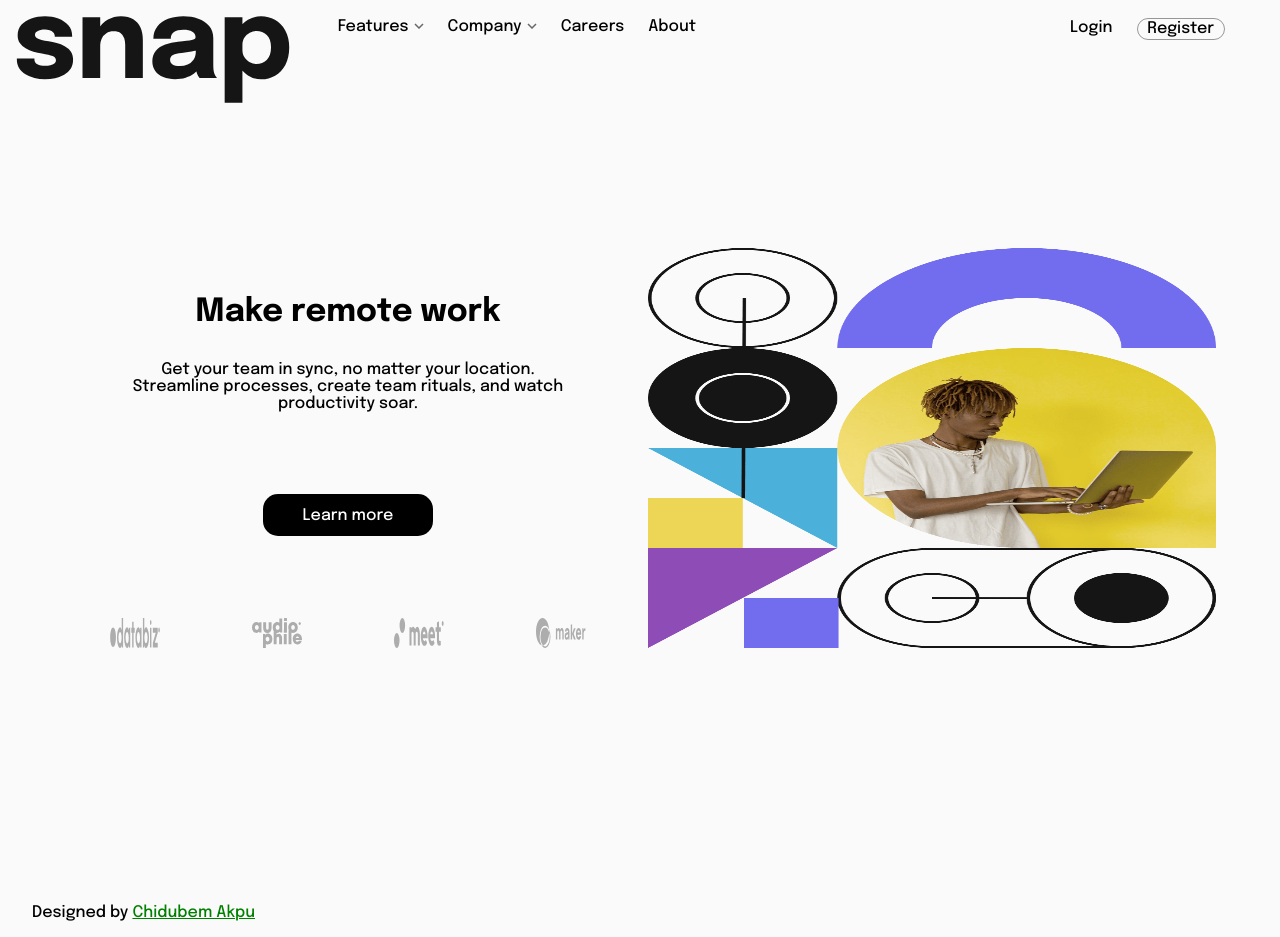
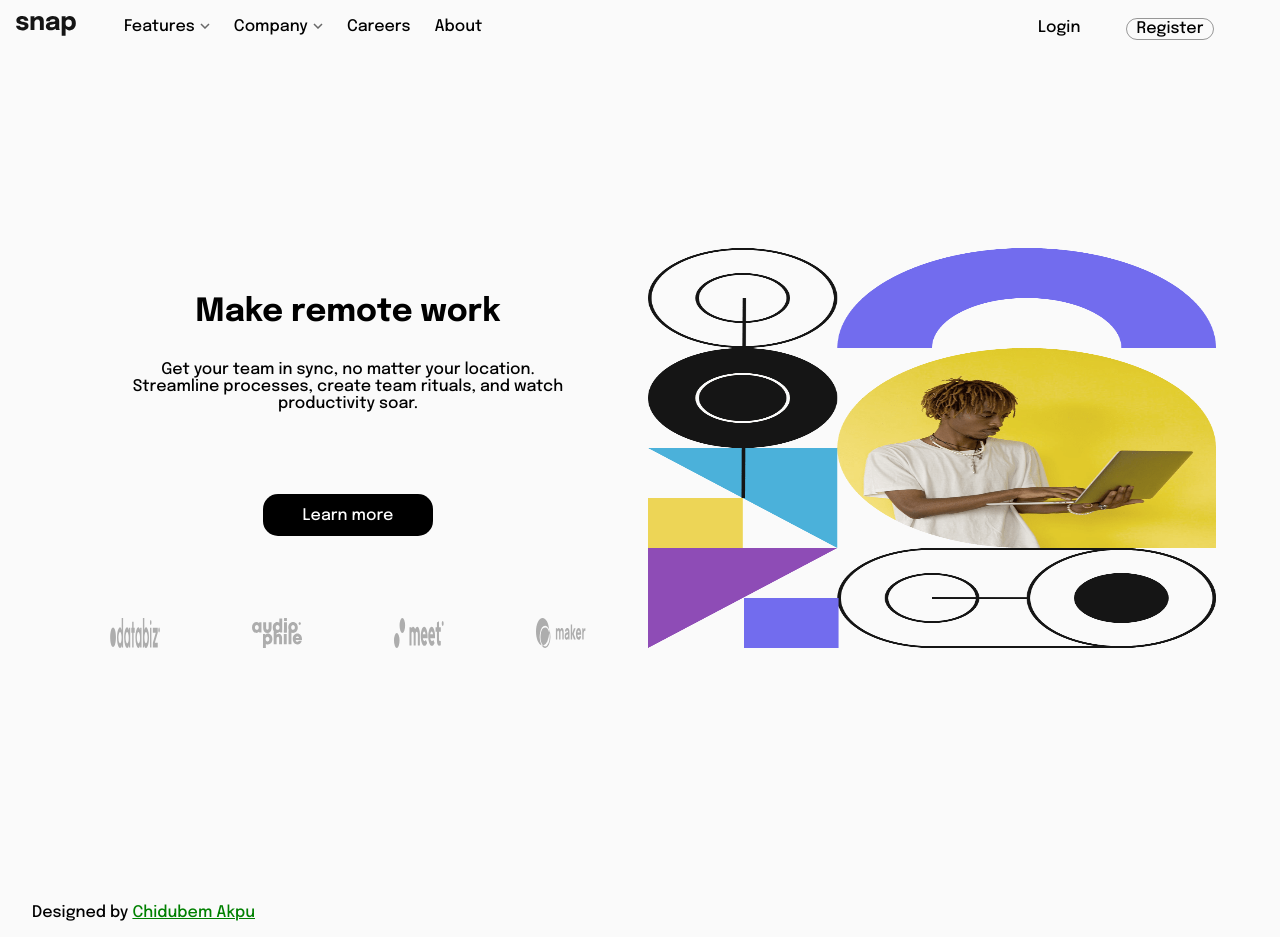
Before and after one commit to ChidubemAkpu/day-7-frontendmentor, a plain HTML site: page index.html in a window 1280 px wide. Drawn offline with Linux system fonts and the light colour scheme.

Commit message:
Updated html and css

```diff
--- a/index.html
+++ b/index.html
@@ -12,7 +12,7 @@
 </head>
 <body>
     <nav>
-        <img src="images/logo.svg" alt="Logo image">
+        <img src="images/logo.svg" alt="Logo image" class="my-logo">
         <img src="images/icon-menu.svg" alt="Hamburger" class="open-and-close">
         <div class="for-menu-container">
             <div class="opacity-section">
--- a/style.css
+++ b/style.css
@@ -158,6 +158,10 @@ footer{
 .my-profile:hover{
     border:0;
 }
+.my-logo{
+    width:60px;
+    height:20px;
+}
 @media screen and (min-width: 900px) {
     nav{
         display: flex;
```
